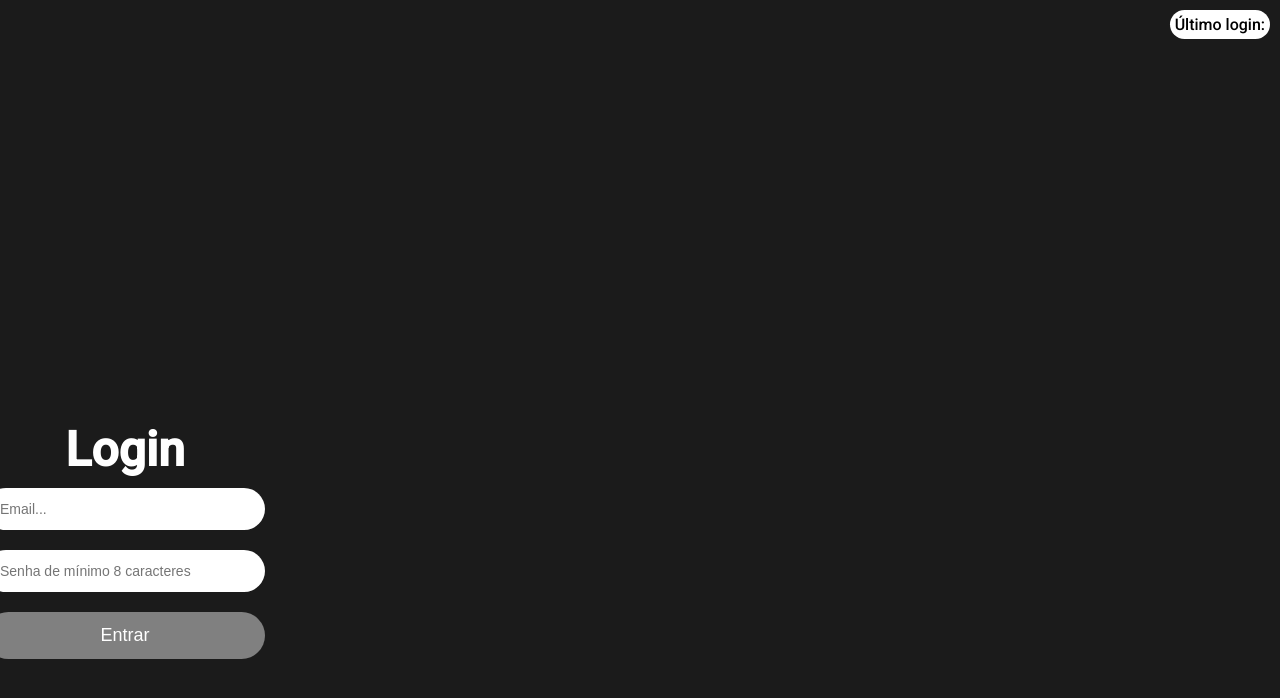
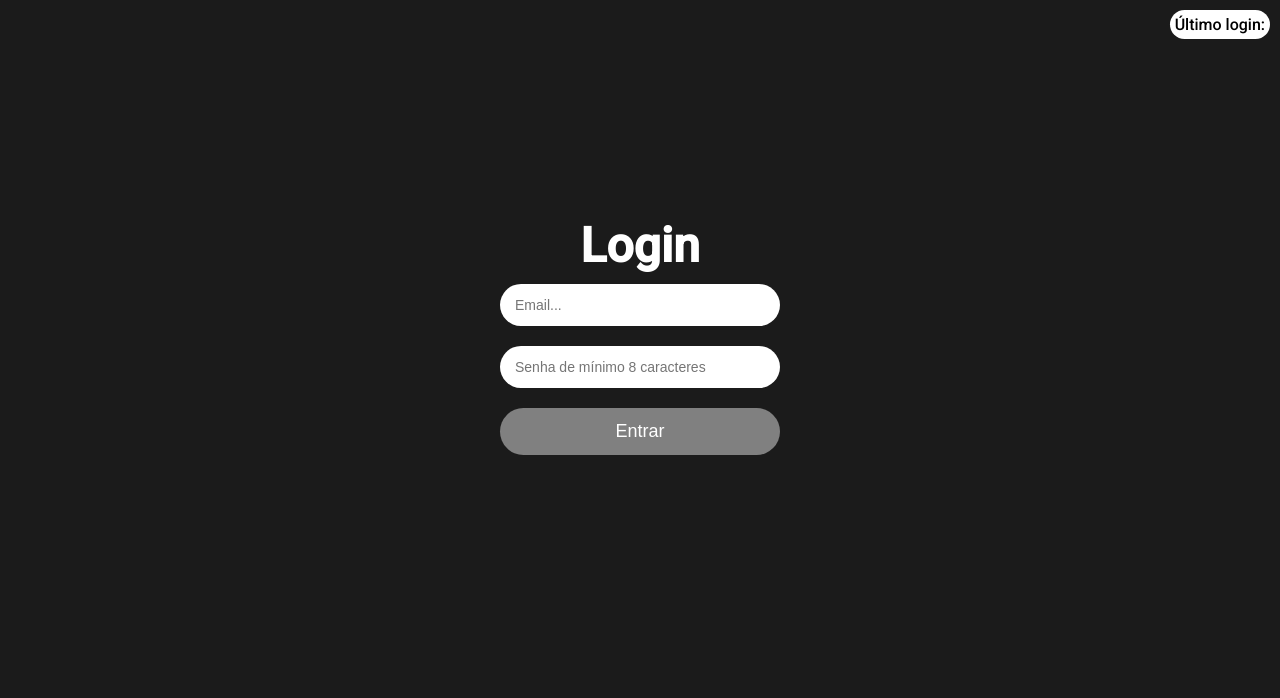
Before and after one commit to MateusCapitanio/FinanceXP, a React (Create React App) app: page / in a window 1280 px wide. Shown: the top 698 px of the page. Built offline with nearby package versions, Linux system fonts and the light colour scheme.

Commit message:
Consertando bug da tela de login

```diff
--- a/src/pages/Notfound.tsx
+++ b/src/pages/Notfound.tsx
@@ -5,7 +5,7 @@ import "../styles/notFoundStyle.css";
 function Notfound() {
   return (
     <div>
-      <main>
+      <main className="mainNotFound">
         <div className="divText">
           <h1 className="ops">OOPS...</h1>
           <h1 className="text">NÃO HÁ NADA POR AQUI!</h1>
--- a/src/styles/notFoundStyle.css
+++ b/src/styles/notFoundStyle.css
@@ -3,7 +3,7 @@
     margin: 0;
 }
 
-main {
+.mainNotFound {
     display: flex;
     width: 100%;
     flex-direction: column;
```
